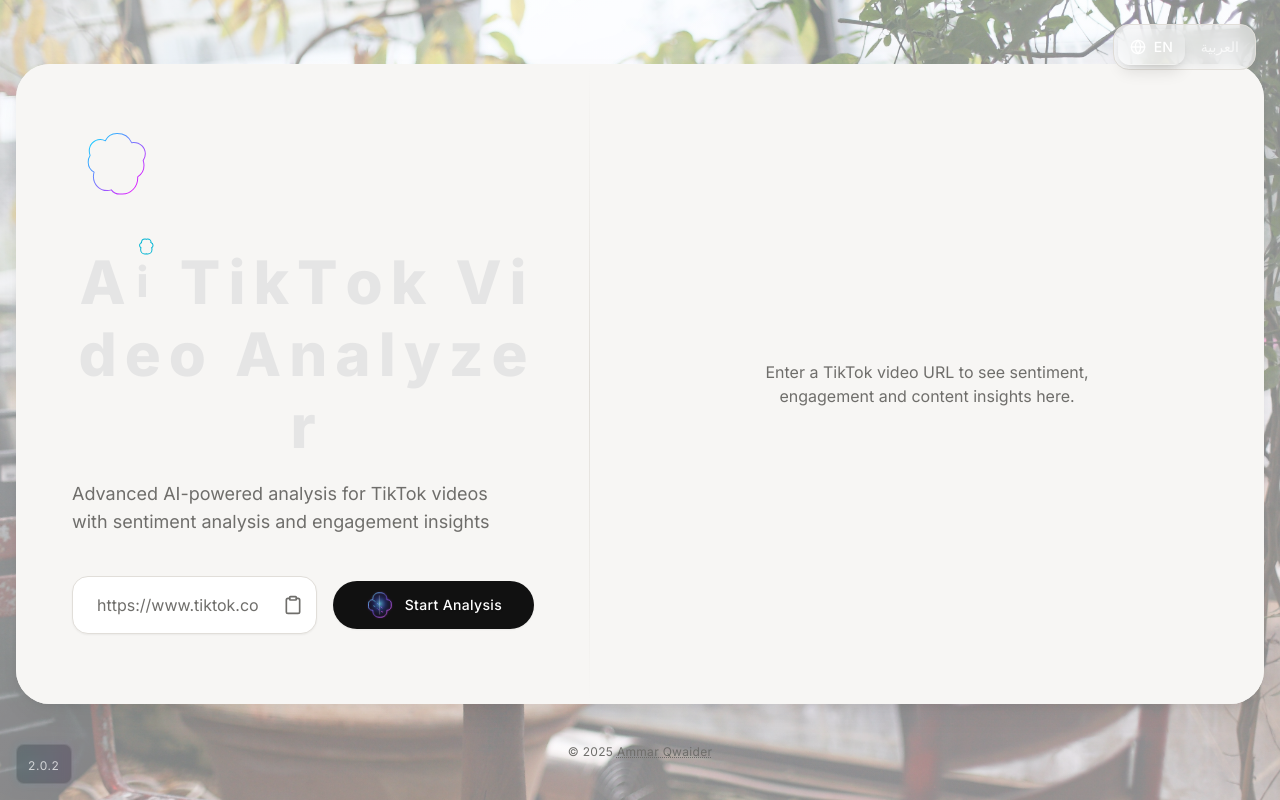
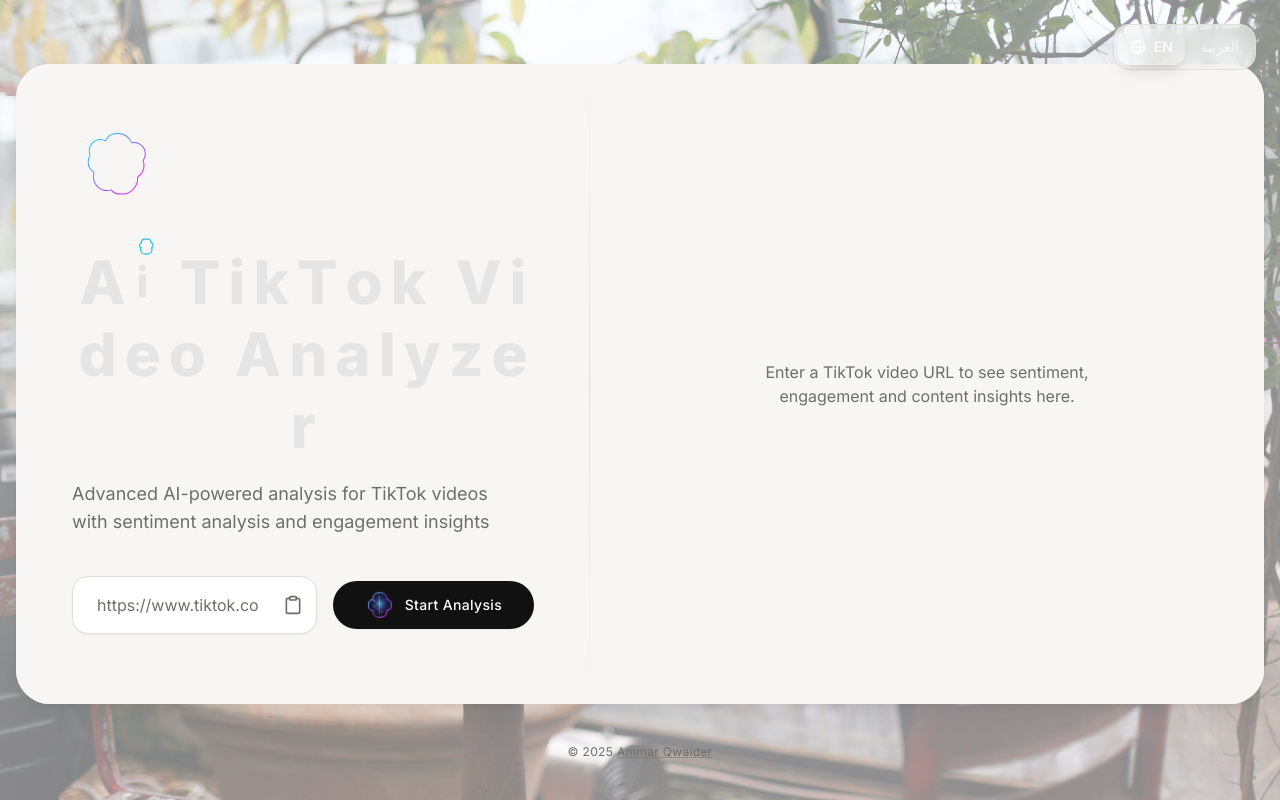
Before and after one commit to aqwaider87/Video-Analyzer, a Next.js app in the folder src/: page / in a window 1280 px wide. Built offline with nearby package versions, Linux system fonts and the light colour scheme.

Commit message:
feat: add toggle button for version display in footer

```diff
--- a/src/app/page.tsx
+++ b/src/app/page.tsx
@@ -16,6 +16,7 @@
   const [showResults, setShowResults] = useState(false);
   const [analysisData, setAnalysisData] = useState<AnalyzeResponse | null>(null);
   const [mounted, setMounted] = useState(false);
+  const [showVersion, setShowVersion] = useState(false);
 
   const t = getTranslation(language);
   const rtl = isRTL(language);
@@ -61,7 +62,6 @@
       {/* Floating controls */}
       <div className="absolute top-4 right-4 z-30 flex items-center gap-4">
         <LanguageToggle language={language} onLanguageChange={handleLanguageChange} />
-        <Version />
       </div>
 
       {/* Centered shell container */}
@@ -98,14 +98,33 @@
         <footer className="mt-10 text-center text-xs text-muted tracking-wide">
           {language === 'ar' ? (
             <>
-              © {new Date().getFullYear()} <a href="https://www.linkedin.com/in/ammar1987/" className="underline decoration-dotted">عمار قويدر</a>
+              <button
+                type="button"
+                onClick={() => setShowVersion(v => !v)}
+                className="inline-flex items-center gap-1 hover:text-foreground/80 transition-colors focus:outline-none focus-visible:ring-1 focus-visible:ring-cyan-500 rounded-sm"
+                aria-expanded={showVersion}
+                aria-controls="app-version-panel"
+              >
+                <span>© {new Date().getFullYear()}</span>
+                <span className="underline decoration-dotted">عمار قويدر</span>
+              </button>
             </>
           ) : (
             <>
-              © {new Date().getFullYear()} <a href="https://www.linkedin.com/in/ammar1987/" className="underline decoration-dotted">Ammar Qwaider</a>
+              <button
+                type="button"
+                onClick={() => setShowVersion(v => !v)}
+                className="inline-flex items-center gap-1 hover:text-foreground/80 transition-colors focus:outline-none focus-visible:ring-1 focus-visible:ring-cyan-500 rounded-sm"
+                aria-expanded={showVersion}
+                aria-controls="app-version-panel"
+              >
+                <span>© {new Date().getFullYear()}</span>
+                <span className="underline decoration-dotted">Ammar Qwaider</span>
+              </button>
             </>
           )}
         </footer>
+        {showVersion && <Version className="" />}
       </div>
     </main>
   );
```
